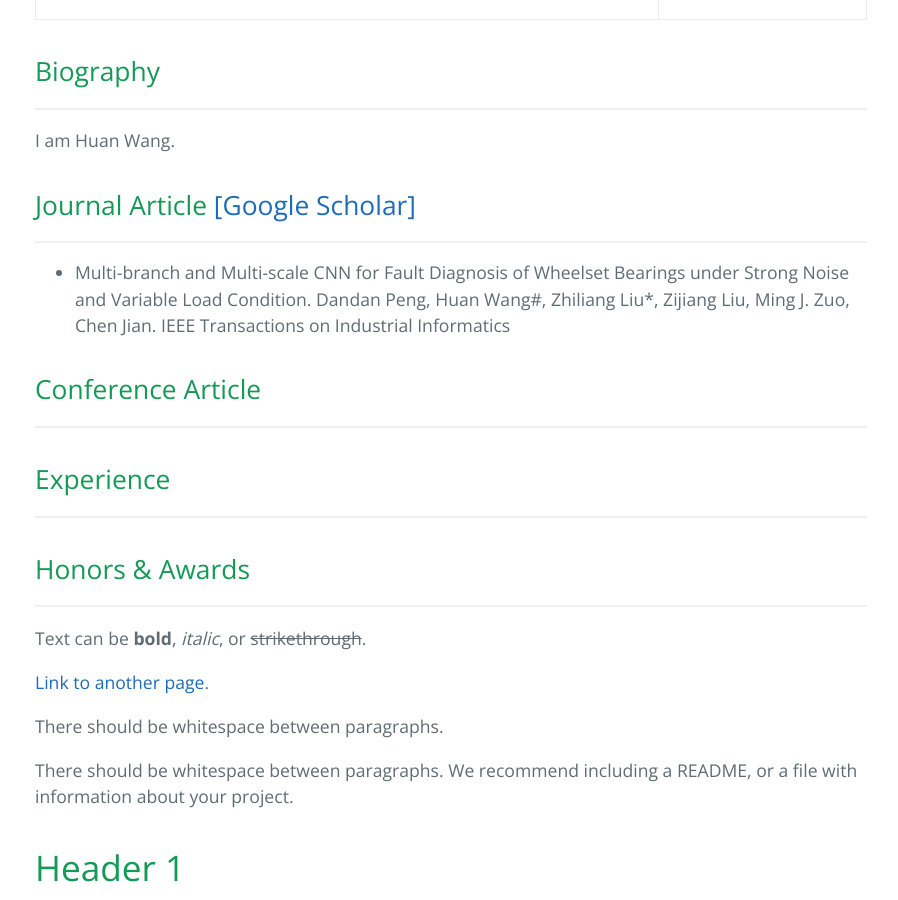
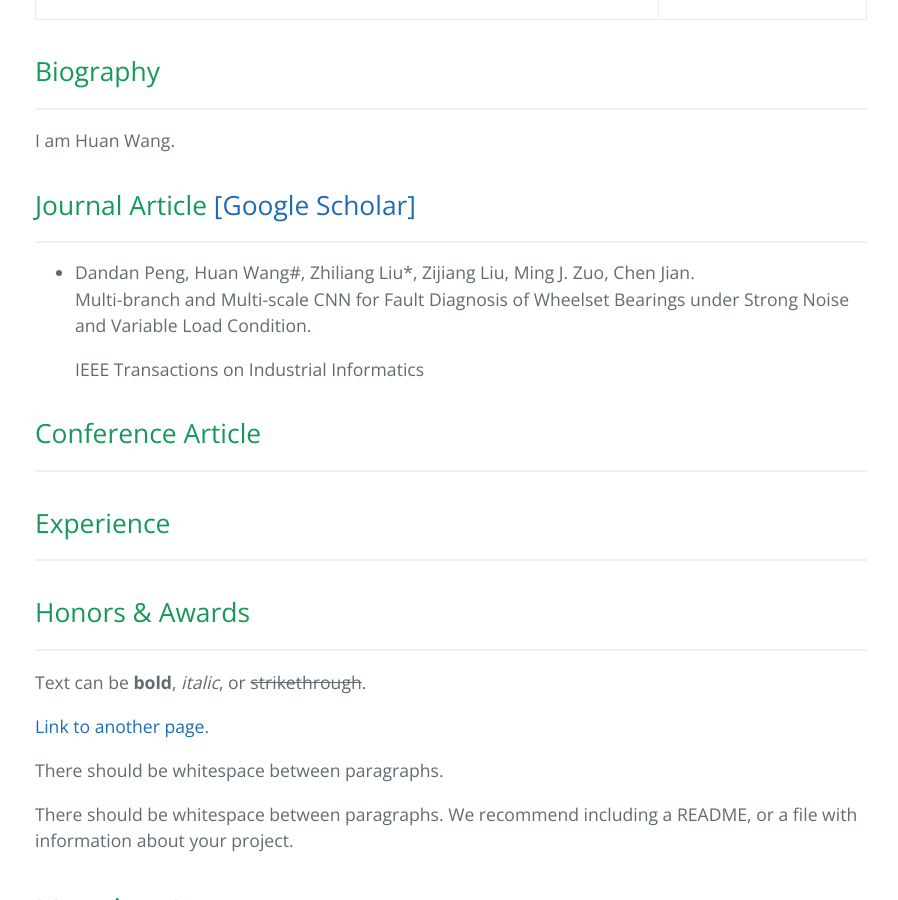
Before and after one commit to WH-HuanWang/WH-HuanWang.github.io, a Jekyll site: the page built from index.md, in a window 1280 px wide and 900 px high, scrolled down 703 px. Shown: the whole window, without its empty margins (189-1087 px from the left). Built offline with Jekyll 4.4.1, drawn with Linux system fonts in a browser that asks for light colours.

Commit message:
Update index.md

```diff
--- a/index.md
+++ b/index.md
@@ -27,9 +27,9 @@ I am Huan Wang.
 
 ## Journal Article [[Google Scholar]](https://scholar.google.com.hk/citations?user=Um0g-XMAAAAJ&hl=zh-CN&authuser=1)
 * * *
-* Multi-branch and Multi-scale CNN for Fault Diagnosis of Wheelset Bearings under Strong Noise and Variable Load Condition.
-  Dandan Peng, Huan Wang#, Zhiliang Liu*, Zijiang Liu, Ming J. Zuo, Chen Jian.
-  IEEE Transactions on Industrial Informatics
+* Dandan Peng, Huan Wang#, Zhiliang Liu*, Zijiang Liu, Ming J. Zuo, Chen Jian.
+  <p>Multi-branch and Multi-scale CNN for Fault Diagnosis of Wheelset Bearings under Strong Noise and Variable Load Condition.<p>
+  <p>IEEE Transactions on Industrial Informatics<p>
 
 
 ## Conference Article
```
